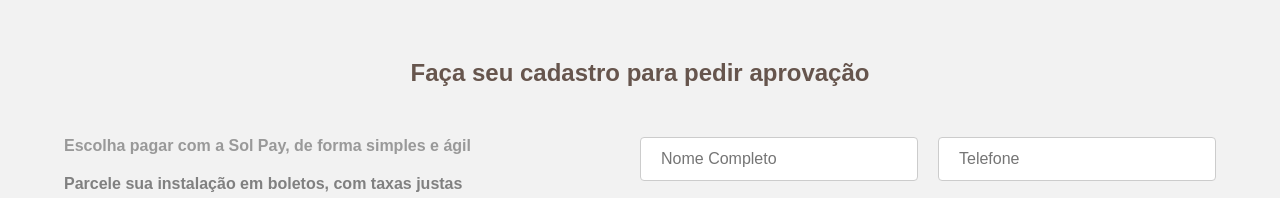
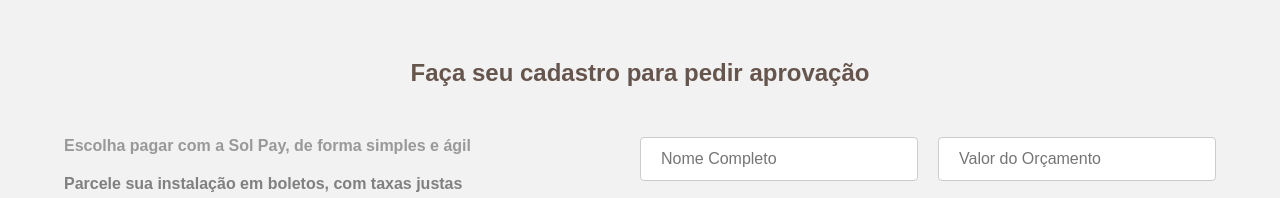
Before and after one commit to nicolasenne/sol-pay, a plain HTML site: page index.html in a window 1280 px wide. Shown: the part 840-1038 px from the top of the page. Drawn offline with Linux system fonts and the light colour scheme.

Commit message:
form valor do orçamento

```diff
--- a/index.html
+++ b/index.html
@@ -52,7 +52,7 @@
           <div>
             <form class="cadastro-form" method="POST" action="https://script.google.com/macros/s/AKfycbxhxfcplV6dLeEr8mysoEJUGSfSyR5gyuyu69It5OFuOV921B4Kl1Q9Xk_gOtQ3Y0S1yg/exec">
               <input name="Nome" type="text" placeholder="Nome Completo" required>
-              <input name="Telefone" type="tel" placeholder="Telefone">
+              <input name="Valor do Orçamento" type="text"  pattern="[0-9]+" placeholder="Valor do Orçamento" required>
               <input name="Celular" type="tel" placeholder="Celular" required>
               <input name="Email" type="email" placeholder="Email" required>
               <input name="Data de Nascimento" type="date" placeholder="Data de Nascimento" required>
```
